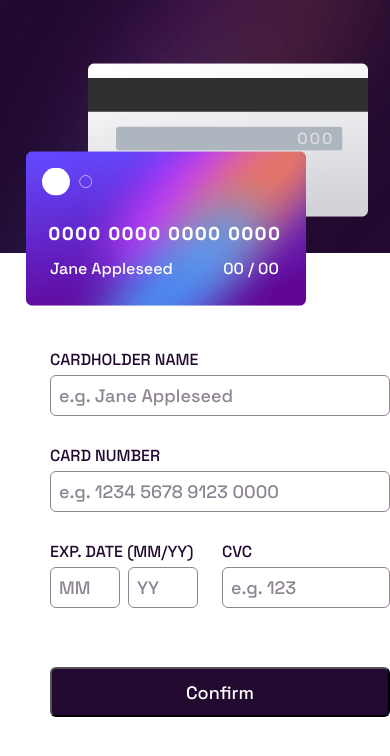
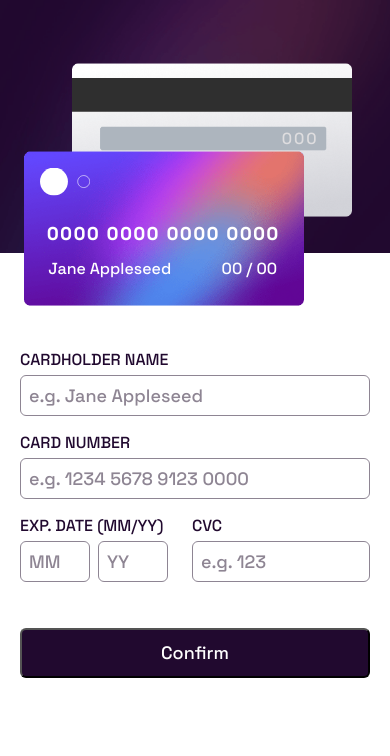
Before and after one commit to AmadeuAnjos/card-credit, a plain HTML site: page index.html in a window 390 px wide. Drawn offline with Linux system fonts and the light colour scheme.

Commit message:
:lipstick: feat: alterando detalhes 2.0

```diff
--- a/style.css
+++ b/style.css
@@ -243,8 +243,12 @@ form button {
 
 @media screen and (max-width:1110px) {
 
+    .front_card {
+        margin-left: 5%;
+    }
+
     .right_section form {
-        margin-left: 50px;
+        margin-left: 100px;
     }
 }
 
@@ -297,7 +301,7 @@ form button {
 
     .cards {
         flex-direction: column-reverse;
-        left: 61%;
+        left: 57%;
         top: 60%;
         gap: 0;
     }
@@ -314,4 +318,11 @@ form button {
         margin-top: 6rem;
     }
 
+    .right_section form {
+        margin: 0;
+        display: flex;
+        flex-direction: column;
+        justify-content: center;
+    }
+
 }
```
